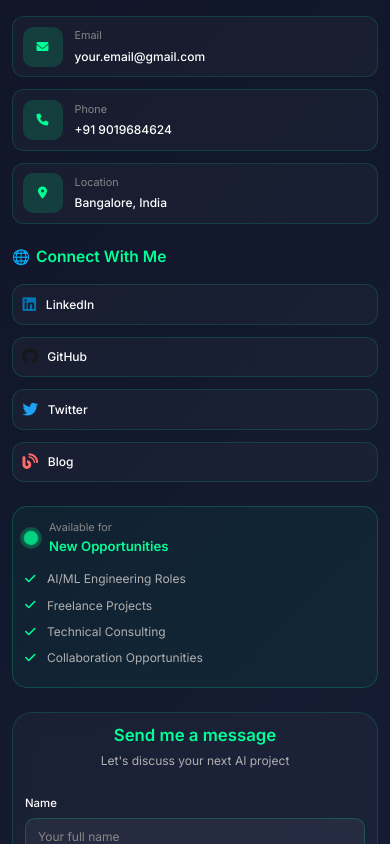
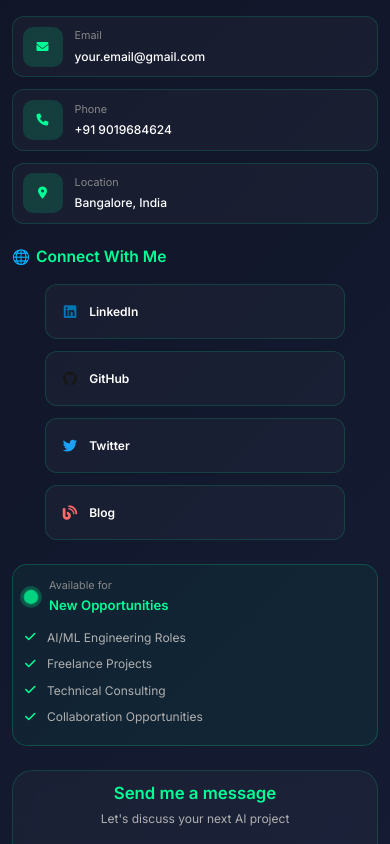
Before and after one commit to LSG-hub/portfolio, a React (Create React App) app in the folder sreenivas-portfolio/: page / in a window 390 px wide. Shown: the part 11156-12000 px from the top of the page. Built offline with nearby package versions, Linux system fonts and the light colour scheme.

Commit message:
Bug fixes

```diff
--- a/sreenivas-portfolio/src/components/sections/Contact.jsx
+++ b/sreenivas-portfolio/src/components/sections/Contact.jsx
@@ -156,32 +156,12 @@ const Contact = () => {
     }
   ];
 
-  const socialLinks = [
-    {
-      icon: 'fab fa-linkedin',
-      name: 'LinkedIn',
-      url: 'https://linkedin.com/in/yourusername',
-      color: '#0077B5'
-    },
-    {
-      icon: 'fab fa-github',
-      name: 'GitHub',
-      url: 'https://github.com/yourusername',
-      color: '#181717'
-    },
-    {
-      icon: 'fab fa-twitter',
-      name: 'Twitter',
-      url: 'https://twitter.com/yourusername',
-      color: '#1DA1F2'
-    },
-    {
-      icon: 'fas fa-blog',
-      name: 'Blog',
-      url: 'https://yourblog.com',
-      color: '#FF6B6B'
+  const scrollToSection = (sectionId) => {
+    const element = document.getElementById(sectionId.replace('#', ''));
+    if (element) {
+      element.scrollIntoView({ behavior: 'smooth', block: 'start' });
     }
-  ];
+  };
 
   return (
     <section id="contact" ref={sectionRef} className={`section contact-section ${sectionInView ? 'active' : ''}`}>
@@ -226,19 +206,50 @@ const Contact = () => {
             <div className="social-links">
               <h3>Connect With Me</h3>
               <div className="social-grid">
-                {socialLinks.map((social, index) => (
+                {/* Hardcoded social links to ensure they work */}
                 <a
-                    key={index}
-                    href={social.url}
+                  href="https://linkedin.com/in/yourusername"
                   target="_blank"
                   rel="noopener noreferrer"
                   className="social-link"
-                    style={{ '--social-color': social.color }}
+                  style={{ '--social-color': '#0077B5' }}
                 >
-                    <i className={social.icon}></i>
-                    <span>{social.name}</span>
+                  <i className="fab fa-linkedin"></i>
+                  <span className="social-text">LinkedIn</span>
                 </a>
-                ))}
+
+                <a
+                  href="https://github.com/yourusername"
+                  target="_blank"
+                  rel="noopener noreferrer"
+                  className="social-link"
+                  style={{ '--social-color': '#181717' }}
+                >
+                  <i className="fab fa-github"></i>
+                  <span className="social-text">GitHub</span>
+                </a>
+
+                <a
+                  href="https://twitter.com/yourusername"
+                  target="_blank"
+                  rel="noopener noreferrer"
+                  className="social-link"
+                  style={{ '--social-color': '#1DA1F2' }}
+                >
+                  <i className="fab fa-twitter"></i>
+                  <span className="social-text">Twitter</span>
+                </a>
+
+                <a
+                  href="https://yourblog.com"
+                  target="_blank"
+                  rel="noopener noreferrer"
+                  className="social-link"
+                  style={{ '--social-color': '#FF6B6B' }}
+                >
+                  <i className="fas fa-blog"></i>
+                  <span className="social-text">Blog</span>
+                </a>
               </div>
             </div>
 
@@ -276,7 +287,14 @@ const Contact = () => {
                 <i className="fas fa-envelope"></i>
                 Start a Conversation
               </a>
-              <a href="#projects" className="btn btn-secondary">
+              <a
+                href="#projects"
+                className="btn btn-secondary"
+                onClick={(e) => {
+                  e.preventDefault();
+                  scrollToSection('#projects');
+                }}
+              >
                 <i className="fas fa-eye"></i>
                 View My Work
               </a>
--- a/sreenivas-portfolio/src/styles/components/contact.css
+++ b/sreenivas-portfolio/src/styles/components/contact.css
@@ -118,18 +118,22 @@
   font-size: 1rem;
 }
 
-/* Social Links */
+/* Social Links - Properly Aligned Boxes */
 .social-grid {
   display: grid;
-  grid-template-columns: repeat(2, 1fr);
-  gap: 1rem;
+  grid-template-columns: 1fr 1fr;
+  gap: 1.2rem;
+  width: 100%;
+  max-width: 520px;
+  margin: 0 auto;
 }
 
 .social-link {
   display: flex;
   align-items: center;
-  gap: 0.8rem;
-  padding: 1rem;
+  justify-content: flex-start;
+  gap: 1rem;
+  padding: 1.2rem 1.5rem;
   background: rgba(255, 255, 255, 0.03);
   border-radius: 12px;
   border: 1px solid rgba(0, 255, 150, 0.15);
@@ -139,6 +143,11 @@
   transition: all 0.3s ease;
   position: relative;
   overflow: hidden;
+  min-height: 70px;
+  width: 100%;
+  box-sizing: border-box;
+  /* Ensure the box properly contains both icon and text */
+  min-width: 160px;
 }
 
 .social-link::before {
@@ -151,6 +160,7 @@
   background: linear-gradient(90deg, transparent, var(--social-color, var(--primary-color)), transparent);
   opacity: 0.1;
   transition: left 0.5s ease;
+  z-index: 0;
 }
 
 .social-link:hover::before {
@@ -161,13 +171,175 @@
   background: rgba(255, 255, 255, 0.05);
   border-color: var(--social-color, var(--primary-color));
   transform: translateY(-2px);
-  color: var(--social-color, var(--primary-color));
   box-shadow: 0 8px 25px rgba(0, 0, 0, 0.2);
 }
 
+.social-link:hover .social-text {
+  color: var(--social-color, var(--primary-color));
+}
+
+/* Icon container - properly centered within its space */
 .social-link i {
-  font-size: 1.3rem;
+  font-size: 1.5rem;
   color: var(--social-color, var(--primary-color));
+  flex-shrink: 0;
+  width: 32px;
+  height: 32px;
+  display: flex;
+  align-items: center;
+  justify-content: center;
+  z-index: 1;
+  position: relative;
+}
+
+/* Text container - properly positioned next to icon */
+.social-text {
+  font-size: 1.1rem !important;
+  font-weight: 600 !important;
+  color: var(--text-primary) !important;
+  display: block !important;
+  opacity: 1 !important;
+  visibility: visible !important;
+  flex: 1;
+  line-height: 1.2;
+  transition: color 0.3s ease;
+  z-index: 1;
+  position: relative;
+  overflow: visible !important;
+  white-space: nowrap !important;
+  text-overflow: unset !important;
+  text-align: left;
+  /* Ensure text is properly contained within the button */
+  max-width: calc(100% - 50px);
+}
+
+/* Override any conflicting styles */
+.social-link span {
+  font-size: 1.1rem !important;
+  font-weight: 600 !important;
+  color: var(--text-primary) !important;
+  display: inline-block !important;
+  opacity: 1 !important;
+  visibility: visible !important;
+  overflow: visible !important;
+  white-space: nowrap !important;
+  text-overflow: unset !important;
+  max-width: calc(100% - 50px) !important;
+  width: auto !important;
+  flex: 1;
+  z-index: 1;
+  position: relative;
+  text-align: left;
+}
+
+/* Platform-specific colors for hover effects */
+.social-link[href*="linkedin"]:hover i,
+.social-link[href*="linkedin"]:hover .social-text {
+  color: #0077B5 !important;
+}
+
+.social-link[href*="github"]:hover i,
+.social-link[href*="github"]:hover .social-text {
+  color: #ffffff !important;
+}
+
+.social-link[href*="twitter"]:hover i,
+.social-link[href*="twitter"]:hover .social-text {
+  color: #1DA1F2 !important;
+}
+
+.social-link[href*="blog"]:hover i,
+.social-link[href*="blog"]:hover .social-text {
+  color: #FF6B6B !important;
+}
+
+/* Responsive Design - Maintain proper box sizing */
+@media (max-width: 1024px) {
+  .social-grid {
+    grid-template-columns: 1fr 1fr;
+    max-width: 480px;
+    gap: 1rem;
+  }
+
+  .social-link {
+    padding: 1rem 1.3rem;
+    gap: 0.8rem;
+    min-height: 65px;
+    min-width: 150px;
+  }
+
+  .social-link i {
+    font-size: 1.3rem;
+    width: 28px;
+    height: 28px;
+  }
+
+  .social-text {
+    font-size: 1rem !important;
+    max-width: calc(100% - 45px);
+  }
+
+  .social-link span {
+    font-size: 1rem !important;
+    max-width: calc(100% - 45px) !important;
+  }
+}
+
+@media (max-width: 768px) {
+  .social-grid {
+    grid-template-columns: 1fr;
+    max-width: 280px;
+    gap: 1rem;
+  }
+
+  .social-link {
+    justify-content: flex-start;
+    padding: 1.2rem 1.5rem;
+    min-height: 65px;
+    gap: 1rem;
+    min-width: 200px;
+  }
+
+  .social-link i {
+    font-size: 1.4rem;
+    width: 30px;
+    height: 30px;
+  }
+
+  .social-text {
+    font-size: 1.1rem !important;
+    max-width: calc(100% - 48px);
+  }
+
+  .social-link span {
+    font-size: 1.1rem !important;
+    max-width: calc(100% - 48px) !important;
+  }
+}
+
+@media (max-width: 480px) {
+  .social-link {
+    padding: 1rem 1.2rem;
+    min-height: 60px;
+    gap: 0.8rem;
+    min-width: 180px;
+  }
+
+  .social-link i {
+    font-size: 1.2rem;
+    width: 26px;
+    height: 26px;
+  }
+
+  .social-text {
+    font-size: 1rem !important;
+    max-width: calc(100% - 42px);
+  }
+
+  .social-link span {
+    font-size: 1rem !important;
+    max-width: calc(100% - 42px) !important;
+  }
 }
 
 /* Availability Status */
@@ -190,6 +362,7 @@
   height: 12px;
   border-radius: 50%;
   position: relative;
+  flex-shrink: 0;
 }
 
 .status-indicator.available {
@@ -230,6 +403,7 @@
 .availability-details i {
   color: var(--primary-color);
   width: 16px;
+  flex-shrink: 0;
 }
 
 @keyframes statusPulse {
@@ -300,6 +474,7 @@
   font-family: inherit;
   transition: all 0.3s ease;
   resize: vertical;
+  box-sizing: border-box;
 }
 
 .form-group input:focus,
@@ -409,6 +584,21 @@
     grid-template-columns: 1fr;
     gap: 3rem;
   }
+
+  .social-grid {
+    grid-template-columns: 1fr 1fr;
+    max-width: 400px;
+    margin: 0 auto;
+  }
+
+  .social-link {
+    padding: 1rem;
+    gap: 0.6rem;
+  }
+
+  .social-text {
+    font-size: 0.95rem !important;
+  }
 }
 
 @media (max-width: 768px) {
@@ -434,6 +624,16 @@
 
   .social-grid {
     grid-template-columns: 1fr;
+    max-width: 300px;
+  }
+
+  .social-link {
+    justify-content: flex-start;
+    padding: 1rem 1.2rem;
+  }
+
+  .social-text {
+    font-size: 1rem !important;
   }
 
   .contact-form {
@@ -463,7 +663,18 @@
   }
 
   .social-link {
-    padding: 0.8rem;
+    padding: 0.8rem 1rem;
+    min-height: 55px;
+    gap: 0.6rem;
+  }
+
+  .social-link i {
+    font-size: 1.2rem;
+    width: 24px;
+  }
+
+  .social-text {
+    font-size: 0.9rem !important;
   }
 
   .availability {
```
Lines whose indentation alone changed are shown as unchanged.
